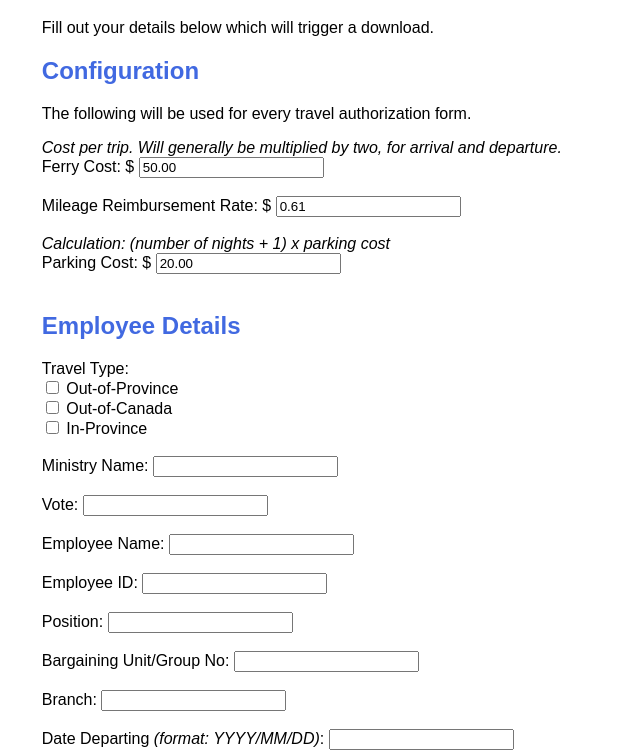
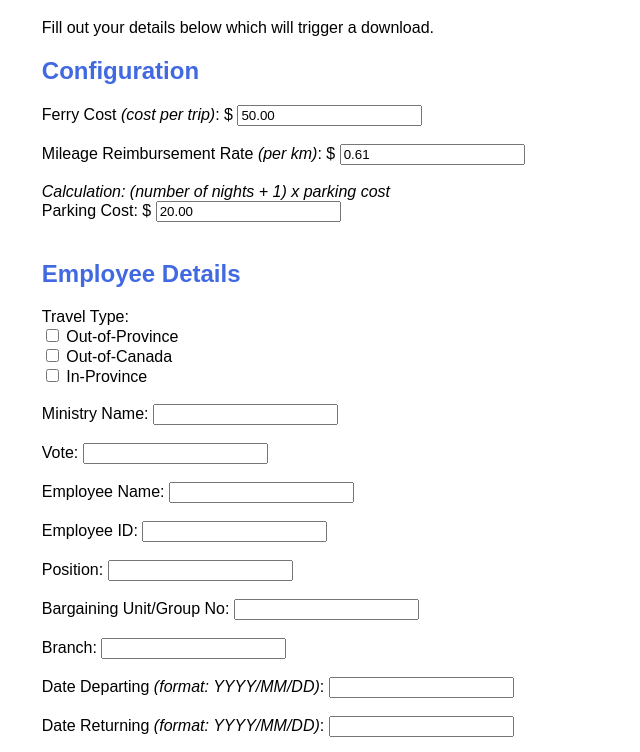
Before and after one commit to bcgov/travel-auth-generator, a website: page index.html in a window 1280 px wide. Shown: the part 61-813 px from the top of the page, without its empty margins (219-859 px from the left). Drawn offline with nearby package versions, Linux system fonts and the light colour scheme; a script that the page names is missing.

Commit message:
some changes to front-end

```diff
--- a/index.html
+++ b/index.html
@@ -22,18 +22,12 @@
 
       <h2>Configuration</h2>
 
-      <p>The following will be used for every travel authorization form.</p>
-
       <form id="taConfig">
-        <i
-          >Cost per trip. Will generally be multiplied by two, for arrival and
-          departure.</i
-        ><br />
-        <label for="ferryCost" name="ferryCost">Ferry Cost: $</label>
+        <label for="ferryCost" name="ferryCost">Ferry Cost <i>(cost per trip)</i>: $</label>
         <input type="text" name="ferryCost" id="ferryCost" value="50.00" />
         <br /><br />
         <label for="mileageRate" name="mileageRate"
-          >Mileage Reimbursement Rate: $</label
+          >Mileage Reimbursement Rate <i>(per km)</i>: $</label
         >
         <input type="text" name="mileageRate" id="mileageRate" value="0.61" />
         <br /><br />
```
